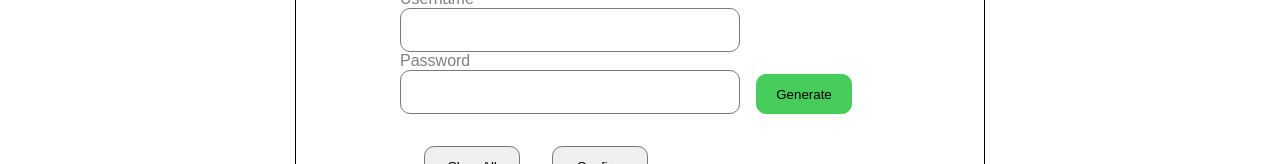
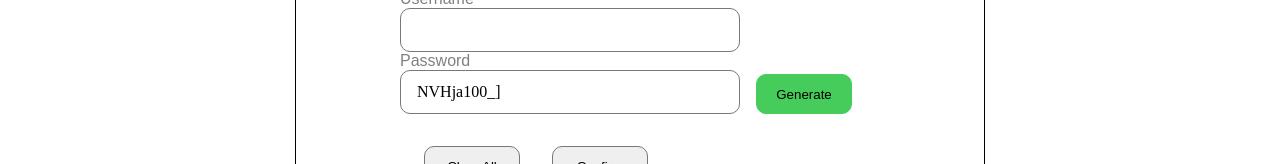
Before and after one commit to dvlpr2003/Password-manager2.o, a React (Create React App) app: page / in a window 1280 px wide. Shown: the part 324-488 px from the top of the page. Built offline with nearby package versions, Linux system fonts and the light colour scheme; a web font is replaced by a local one.

Commit message:
generate

```diff
--- a/src/password.js
+++ b/src/password.js
@@ -62,23 +62,22 @@ export default function PasswordBody(){
         }
 
     },[Cletters])
-
+    const [l,setl]=useState("")
     useEffect(function(){
-        const gen_password = Capsltr.join("")
-        console.log(gen_password)
-
+        Capsltr.map((e)=>setl((n)=>n+e))
     },[Capsltr])
+    console.log(l)
 
     return(
         <div id="Password-main">
-            <PasswordEntry/>
+            <PasswordEntry l = {l}/>
             <PasswordView/>
         </div>
 
     )
 }
 
-function PasswordEntry(){
+function PasswordEntry({l}){
     const InputElement = useRef(null)
     useEffect(function(){
         InputElement.current.focus()
@@ -90,7 +89,7 @@ function PasswordEntry(){
             <input placeholder="Example: Google,Microsoft,Facebook" id="web-name" ref={InputElement}/>
             <label for="username">Username</label>
             <input placeholder="" id="username" />
-            <GeneratePassword/>
+            <GeneratePassword l={l}/>
             <div id="btn-1">
                 <button>Clear All</button>
                 <button>Confirm</button>
@@ -99,12 +98,12 @@ function PasswordEntry(){
         </div>
     )
 }
-function GeneratePassword(){
+function GeneratePassword({l}){
     return (
         <div id="gen-pass">
             <div>
             <label for="password">Password</label>
-            <input id="password"/>
+            <input id="password" value={l}/>
             </div>
             <div>
                 <button>Generate</button>
```
